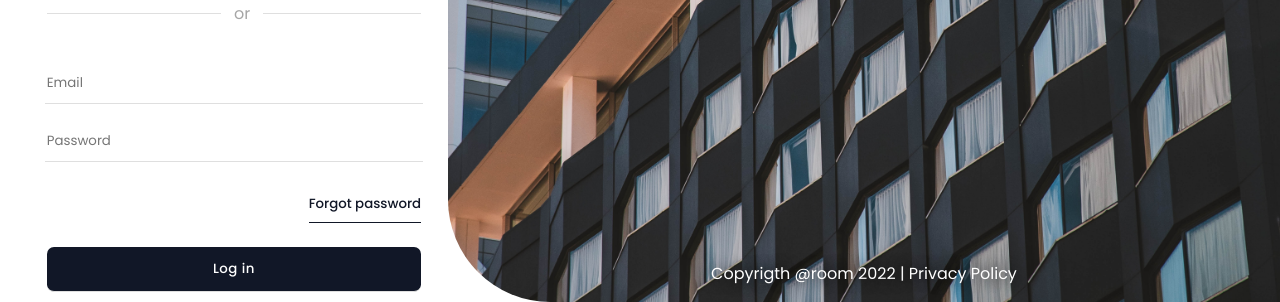
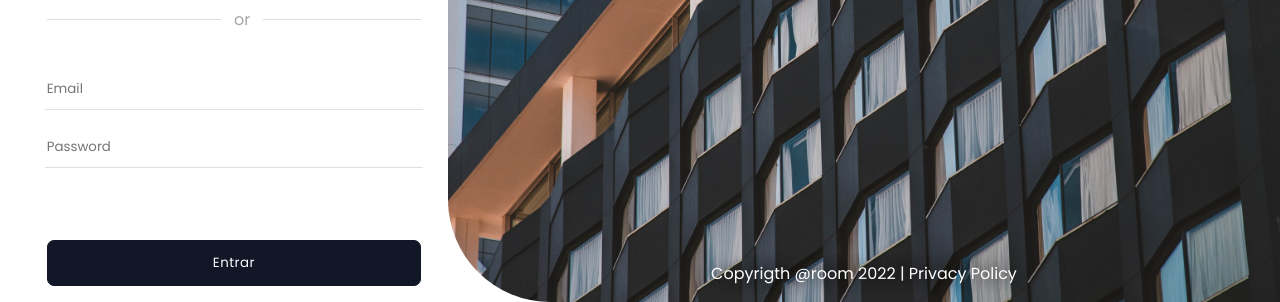
Before and after one commit to jojrms/123projetei-project, a React (Create React App) app: page / in a window 1280 px wide. Shown: the part 498-800 px from the top of the page. Built offline with nearby package versions, Linux system fonts and the light colour scheme.

Commit message:
💣 CODIFICAÇÃO Finalização do arquivo Login.js Criando usuário com dados pré-estabelecidos no localStorage

```diff
--- a/src/components/Login/Login.css
+++ b/src/components/Login/Login.css
@@ -65,26 +65,24 @@
     font-size: 2vh;
 }
 
-.asideExbForm form{
+.asideExbForm div{
     width: 100%;
     height: fit-content;
     display: grid;
     grid-gap: 3vh;
     margin-top: 7vh;
 }
-.asideExbForm form input{
+.asideExbForm div input{
     width: 80%;
     height: 3vh;
     margin: auto;
     border-bottom: 1px solid #dfdfdf;
     padding-bottom: 1vh;
 }
-.asideExbForm form button{
-    width: fit-content;
-    margin: 0vh 10% 0vh auto;
-    border-radius: 0;
-    border: none;
-    border-bottom: 1px solid #111727;
+.error{
+    font-size: 2vh;
+    margin: -2vh 0vh 0vh 5vh;
+    color: rgb(197, 18, 18);
 }
 #btn-login{
     width: 80%;
@@ -94,7 +92,7 @@
     text-align: center;
     padding: 1.5vh 0vw;
     display: list-item;
-    font-weight: 500;
+    font-weight: 400;
     letter-spacing: .5px;
     border-radius: 7px;
     cursor: pointer;
--- a/src/components/Login/Login.js
+++ b/src/components/Login/Login.js
@@ -1,8 +1,39 @@
 import React from 'react';
+import { useState } from 'react';
+import { Link, useNavigate } from 'react-router-dom';
+
+import useAuth from '../../hooks/useAuth';
 
 import './Login.css';
 
 export default function Login(){
+
+    const {login} = useAuth();
+    const navigate = useNavigate();
+
+    const [email, setEmail] = useState("");
+    const [password, setPassword] = useState("");
+    const [error, setError] = useState("");
+
+    const handleLogin = () => {
+        if(!email | !password){
+            setError("Preencha todos os campos");
+            return;
+        }
+        const res = login(email, password);
+
+        if(res){
+            setError(res);
+            return;
+        }
+
+        navigate("/DashboardInitial")
+    };
+
+    const usersStorage = JSON.parse(localStorage.getItem("users_bd"));
+    let userUse;
+    userUse = [{email: '123projetei@gmail.com', password: '123projetei'}];
+    localStorage.setItem("users_db", JSON.stringify(userUse));
 
     return(
         <>
@@ -20,12 +51,12 @@ export default function Login(){
                         </div>
                     </span>
 
-                    <form>
-                        <input type='email' placeholder='Email'/>
-                        <input type='password' placeholder='Password'/>
-                        <button>Forgot password</button>
-                        <input type='submit' id='btn-login' value='Log in' placeholder='Log in'/>
-                    </form>
+                    <div>
+                        <input type='email' placeholder='Email' value={email} onChange={(e) => [setEmail(e.target.value), setError("")]}/>
+                        <input type='password' placeholder='Password' value={password} onChange={(e) => [setPassword(e.target.value), setError("")]}/>
+                        <p className='error'>{error}</p>
+                        <button  id='btn-login' value='Log in' onClick={handleLogin}>Entrar</button>
+                    </div>
                 </aside>
 
                 <aside className='asideExbDecoration'>
```
